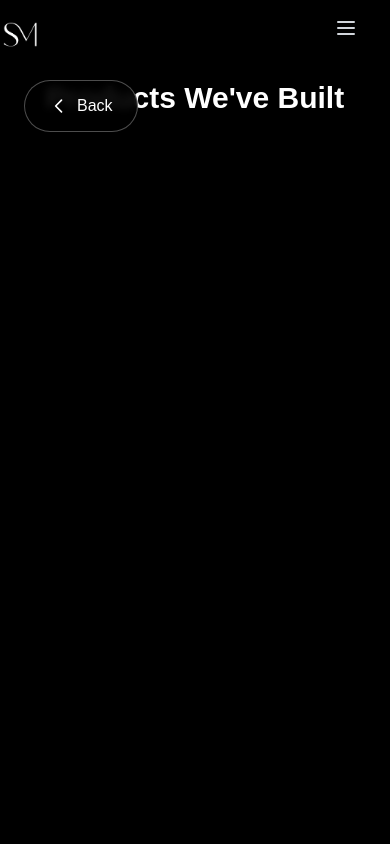
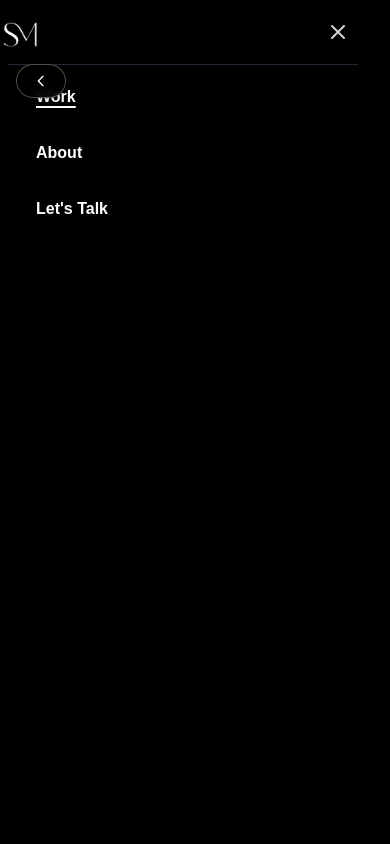
Before and after one commit to anshulsubramanian/Morphous, a Next.js app: page /work in a window 390 px wide. Both pictures are taken after a click on the button 346 px from the left and 28 px from the top of the page. Shown: the top 844 px of the page. Built offline with nearby package versions, Linux system fonts and the light colour scheme.

Commit message:
Updated mobile view

```diff
--- a/app/about/page.tsx
+++ b/app/about/page.tsx
@@ -14,13 +14,13 @@
       <Navbar />
 
       {/* Back Button */}
-      <nav className="fixed top-20 left-6 z-50">
+      <nav className="fixed top-16 sm:top-20 left-4 sm:left-6 z-50">
         <Link href="/">
-          <button className="px-6 py-3 bg-black/90 backdrop-blur-sm border border-white/30 rounded-full hover:bg-black transition-colors flex items-center gap-2 shadow-lg text-white">
-            <svg className="w-5 h-5" fill="none" viewBox="0 0 24 24" stroke="currentColor">
+          <button className="px-4 sm:px-6 py-2 sm:py-3 bg-black/90 backdrop-blur-sm border border-white/30 rounded-full hover:bg-black transition-colors flex items-center gap-2 shadow-lg text-white text-sm sm:text-base">
+            <svg className="w-4 h-4 sm:w-5 sm:h-5" fill="none" viewBox="0 0 24 24" stroke="currentColor">
               <path strokeLinecap="round" strokeLinejoin="round" strokeWidth={2} d="M15 19l-7-7 7-7" />
             </svg>
-            Back
+            <span className="hidden sm:inline">Back</span>
           </button>
         </Link>
       </nav>
--- a/app/contours-of-being-project/page.tsx
+++ b/app/contours-of-being-project/page.tsx
@@ -37,13 +37,13 @@
       <Navbar />
 
       {/* Back Button */}
-      <nav className="fixed top-20 left-6 z-50">
+      <nav className="fixed top-16 sm:top-20 left-4 sm:left-6 z-50">
         <Link href="/work">
-          <button className="px-6 py-3 bg-black/90 backdrop-blur-sm border border-white/30 rounded-full hover:bg-black transition-colors flex items-center gap-2 shadow-lg text-white">
-            <svg className="w-5 h-5" fill="none" viewBox="0 0 24 24" stroke="currentColor">
+          <button className="px-4 sm:px-6 py-2 sm:py-3 bg-black/90 backdrop-blur-sm border border-white/30 rounded-full hover:bg-black transition-colors flex items-center gap-2 shadow-lg text-white text-sm sm:text-base">
+            <svg className="w-4 h-4 sm:w-5 sm:h-5" fill="none" viewBox="0 0 24 24" stroke="currentColor">
               <path strokeLinecap="round" strokeLinejoin="round" strokeWidth={2} d="M15 19l-7-7 7-7" />
             </svg>
-            Back
+            <span className="hidden sm:inline">Back</span>
           </button>
         </Link>
       </nav>
--- a/app/inaaya-project/page.tsx
+++ b/app/inaaya-project/page.tsx
@@ -47,13 +47,13 @@
       <Navbar />
 
       {/* Back Button */}
-      <nav className="fixed top-20 left-6 z-50">
+      <nav className="fixed top-16 sm:top-20 left-4 sm:left-6 z-50">
         <Link href="/work">
-          <button className="px-6 py-3 bg-black/90 backdrop-blur-sm border border-white/30 rounded-full hover:bg-black transition-colors flex items-center gap-2 shadow-lg text-white">
-            <svg className="w-5 h-5" fill="none" viewBox="0 0 24 24" stroke="currentColor">
+          <button className="px-4 sm:px-6 py-2 sm:py-3 bg-black/90 backdrop-blur-sm border border-white/30 rounded-full hover:bg-black transition-colors flex items-center gap-2 shadow-lg text-white text-sm sm:text-base">
+            <svg className="w-4 h-4 sm:w-5 sm:h-5" fill="none" viewBox="0 0 24 24" stroke="currentColor">
               <path strokeLinecap="round" strokeLinejoin="round" strokeWidth={2} d="M15 19l-7-7 7-7" />
             </svg>
-            Back
+            <span className="hidden sm:inline">Back</span>
           </button>
         </Link>
       </nav>
--- a/app/kahna-project/page.tsx
+++ b/app/kahna-project/page.tsx
@@ -60,13 +60,13 @@
       <Navbar />
 
       {/* Back Button */}
-      <nav className="fixed top-20 left-6 z-50">
+      <nav className="fixed top-16 sm:top-20 left-4 sm:left-6 z-50">
         <Link href="/work">
-          <button className="px-6 py-3 bg-black/90 backdrop-blur-sm border border-white/30 rounded-full hover:bg-black transition-colors flex items-center gap-2 shadow-lg text-white">
-            <svg className="w-5 h-5" fill="none" viewBox="0 0 24 24" stroke="currentColor">
+          <button className="px-4 sm:px-6 py-2 sm:py-3 bg-black/90 backdrop-blur-sm border border-white/30 rounded-full hover:bg-black transition-colors flex items-center gap-2 shadow-lg text-white text-sm sm:text-base">
+            <svg className="w-4 h-4 sm:w-5 sm:h-5" fill="none" viewBox="0 0 24 24" stroke="currentColor">
               <path strokeLinecap="round" strokeLinejoin="round" strokeWidth={2} d="M15 19l-7-7 7-7" />
             </svg>
-            Back
+            <span className="hidden sm:inline">Back</span>
           </button>
         </Link>
       </nav>
--- a/app/tgr-project/page.tsx
+++ b/app/tgr-project/page.tsx
@@ -56,13 +56,13 @@
       <Navbar />
 
       {/* Back Button */}
-      <nav className="fixed top-20 left-6 z-50">
+      <nav className="fixed top-16 sm:top-20 left-4 sm:left-6 z-50">
         <Link href="/work">
-          <button className="px-6 py-3 bg-black/90 backdrop-blur-sm border border-white/30 rounded-full hover:bg-black transition-colors flex items-center gap-2 shadow-lg text-white">
-            <svg className="w-5 h-5" fill="none" viewBox="0 0 24 24" stroke="currentColor">
+          <button className="px-4 sm:px-6 py-2 sm:py-3 bg-black/90 backdrop-blur-sm border border-white/30 rounded-full hover:bg-black transition-colors flex items-center gap-2 shadow-lg text-white text-sm sm:text-base">
+            <svg className="w-4 h-4 sm:w-5 sm:h-5" fill="none" viewBox="0 0 24 24" stroke="currentColor">
               <path strokeLinecap="round" strokeLinejoin="round" strokeWidth={2} d="M15 19l-7-7 7-7" />
             </svg>
-            Back
+            <span className="hidden sm:inline">Back</span>
           </button>
         </Link>
       </nav>
--- a/app/white-studios-project/page.tsx
+++ b/app/white-studios-project/page.tsx
@@ -33,13 +33,13 @@
       <Navbar />
 
       {/* Back Button */}
-      <nav className="fixed top-20 left-6 z-50">
+      <nav className="fixed top-16 sm:top-20 left-4 sm:left-6 z-50">
         <Link href="/work">
-          <button className="px-6 py-3 bg-black/90 backdrop-blur-sm border border-white/30 rounded-full hover:bg-black transition-colors flex items-center gap-2 shadow-lg text-white">
-            <svg className="w-5 h-5" fill="none" viewBox="0 0 24 24" stroke="currentColor">
+          <button className="px-4 sm:px-6 py-2 sm:py-3 bg-black/90 backdrop-blur-sm border border-white/30 rounded-full hover:bg-black transition-colors flex items-center gap-2 shadow-lg text-white text-sm sm:text-base">
+            <svg className="w-4 h-4 sm:w-5 sm:h-5" fill="none" viewBox="0 0 24 24" stroke="currentColor">
               <path strokeLinecap="round" strokeLinejoin="round" strokeWidth={2} d="M15 19l-7-7 7-7" />
             </svg>
-            Back
+            <span className="hidden sm:inline">Back</span>
           </button>
         </Link>
       </nav>
--- a/app/work/page.tsx
+++ b/app/work/page.tsx
@@ -12,13 +12,13 @@
       <Navbar />
 
       {/* Back Button */}
-      <nav className="fixed top-20 left-6 z-50">
+      <nav className="fixed top-16 sm:top-20 left-4 sm:left-6 z-50">
         <Link href="/">
-          <button className="px-6 py-3 bg-black/90 backdrop-blur-sm border border-white/30 rounded-full hover:bg-black transition-colors flex items-center gap-2 shadow-lg text-white">
-            <svg className="w-5 h-5" fill="none" viewBox="0 0 24 24" stroke="currentColor">
+          <button className="px-4 sm:px-6 py-2 sm:py-3 bg-black/90 backdrop-blur-sm border border-white/30 rounded-full hover:bg-black transition-colors flex items-center gap-2 shadow-lg text-white text-sm sm:text-base">
+            <svg className="w-4 h-4 sm:w-5 sm:h-5" fill="none" viewBox="0 0 24 24" stroke="currentColor">
               <path strokeLinecap="round" strokeLinejoin="round" strokeWidth={2} d="M15 19l-7-7 7-7" />
             </svg>
-            Back
+            <span className="hidden sm:inline">Back</span>
           </button>
         </Link>
       </nav>
@@ -35,11 +35,11 @@
       {/* Projects Grid Section */}
       <section className="bg-white text-black py-20 px-4 sm:px-6 lg:px-8">
         <div className="max-w-7xl mx-auto">
-          <div className="grid md:grid-cols-3 gap-8">
+          <div className="grid grid-cols-1 md:grid-cols-2 lg:grid-cols-3 gap-6 md:gap-8">
             {/* The Garden Room */}
             <Link
               href="/tgr-project"
-              className="group relative bg-white border border-gray-200 rounded-lg overflow-hidden transition-opacity duration-300 cursor-pointer h-[600px] flex flex-col hover:opacity-70"
+              className="group relative bg-white border border-gray-200 rounded-lg overflow-hidden transition-opacity duration-300 cursor-pointer h-[500px] sm:h-[550px] md:h-[600px] flex flex-col hover:opacity-70 active:opacity-70"
             >
               {/* Image - 60% */}
               <div className="relative w-full flex-[0_0_60%] flex items-center justify-center bg-gray-50 p-4">
@@ -68,7 +68,7 @@
             {/* White Studios */}
             <Link
               href="/white-studios-project"
-              className="group relative bg-white border border-gray-200 rounded-lg overflow-hidden transition-opacity duration-300 cursor-pointer h-[600px] flex flex-col hover:opacity-70"
+              className="group relative bg-white border border-gray-200 rounded-lg overflow-hidden transition-opacity duration-300 cursor-pointer h-[500px] sm:h-[550px] md:h-[600px] flex flex-col hover:opacity-70 active:opacity-70"
             >
               {/* Image - 60% */}
               <div className="relative w-full flex-[0_0_60%] flex items-center justify-center bg-gray-50 p-4">
@@ -97,7 +97,7 @@
             {/* Kanha Decor */}
             <Link
               href="/kahna-project"
-              className="group relative bg-white border border-gray-200 rounded-lg overflow-hidden transition-opacity duration-300 cursor-pointer h-[600px] flex flex-col hover:opacity-70"
+              className="group relative bg-white border border-gray-200 rounded-lg overflow-hidden transition-opacity duration-300 cursor-pointer h-[500px] sm:h-[550px] md:h-[600px] flex flex-col hover:opacity-70 active:opacity-70"
             >
               {/* Image - 60% */}
               <div className="relative w-full flex-[0_0_60%] flex items-center justify-center bg-gray-50 p-4">
@@ -126,7 +126,7 @@
             {/* Contours of Being */}
             <Link
               href="/contours-of-being-project"
-              className="group relative bg-white border border-gray-200 rounded-lg overflow-hidden transition-opacity duration-300 cursor-pointer h-[600px] flex flex-col hover:opacity-70"
+              className="group relative bg-white border border-gray-200 rounded-lg overflow-hidden transition-opacity duration-300 cursor-pointer h-[500px] sm:h-[550px] md:h-[600px] flex flex-col hover:opacity-70 active:opacity-70"
             >
               {/* Image - 60% */}
               <div className="relative w-full flex-[0_0_60%] flex items-center justify-center bg-gray-50 p-4">
@@ -155,7 +155,7 @@
             {/* Inaaya Home */}
             <Link
               href="/inaaya-project"
-              className="group relative bg-white border border-gray-200 rounded-lg overflow-hidden transition-opacity duration-300 cursor-pointer h-[600px] flex flex-col hover:opacity-70"
+              className="group relative bg-white border border-gray-200 rounded-lg overflow-hidden transition-opacity duration-300 cursor-pointer h-[500px] sm:h-[550px] md:h-[600px] flex flex-col hover:opacity-70 active:opacity-70"
             >
               {/* Image - 60% */}
               <div className="relative w-full flex-[0_0_60%] flex items-center justify-center bg-gray-50 p-4">
--- a/components/AboutSection.tsx
+++ b/components/AboutSection.tsx
@@ -69,9 +69,9 @@
         {/* Images Section */}
         <div
           ref={imagesRef}
-          className="flex justify-end gap-0 transition-all duration-1000 ease-in-out w-full"
+          className="flex flex-col md:flex-row justify-end gap-4 md:gap-0 transition-all duration-1000 ease-in-out w-full"
         >
-          <div className="relative w-96 md:w-[480px] aspect-[3/4] overflow-hidden">
+          <div className="relative w-full md:w-96 lg:w-[480px] aspect-[3/4] overflow-hidden mx-auto md:mx-0">
             <div
               className="relative w-full h-full transition-all duration-1000 ease-in-out"
               style={{
@@ -86,7 +86,7 @@
               />
             </div>
           </div>
-          <div className="relative w-96 md:w-[480px] aspect-[3/4] overflow-hidden">
+          <div className="relative w-full md:w-96 lg:w-[480px] aspect-[3/4] overflow-hidden mx-auto md:mx-0">
             <div
               className="relative w-full h-full transition-all duration-1000 ease-in-out"
               style={{
--- a/components/Navbar.tsx
+++ b/components/Navbar.tsx
@@ -13,6 +13,7 @@
 export default function Navbar() {
   const [isScrolled, setIsScrolled] = useState(false);
   const [activeSection, setActiveSection] = useState<string>("");
+  const [isMobileMenuOpen, setIsMobileMenuOpen] = useState(false);
   const pathname = usePathname();
 
   useEffect(() => {
@@ -139,9 +140,25 @@
           </div>
           <div className="md:hidden">
             <button
-              className="text-gray-300 hover:text-white focus:outline-none"
+              onClick={() => setIsMobileMenuOpen(!isMobileMenuOpen)}
+              className="text-gray-300 hover:text-white focus:outline-none p-2"
               aria-label="Menu"
             >
+              {isMobileMenuOpen ? (
+                <svg
+                  className="h-6 w-6"
+                  fill="none"
+                  viewBox="0 0 24 24"
+                  stroke="currentColor"
+                >
+                  <path
+                    strokeLinecap="round"
+                    strokeLinejoin="round"
+                    strokeWidth={2}
+                    d="M6 18L18 6M6 6l12 12"
+                  />
+                </svg>
+              ) : (
                 <svg
                   className="h-6 w-6"
                   fill="none"
@@ -155,9 +172,36 @@
                     d="M4 6h16M4 12h16M4 18h16"
                   />
                 </svg>
+              )}
             </button>
           </div>
         </div>
+
+        {/* Mobile Menu */}
+        {isMobileMenuOpen && (
+          <div className="md:hidden border-t border-gray-800 bg-black/95 backdrop-blur-md">
+            <div className="px-4 pt-2 pb-4 space-y-2">
+              {navItems.map((item) => {
+                const isActive = activeSection === item.href;
+                return (
+                  <a
+                    key={item.name}
+                    href={item.href}
+                    onClick={(e) => {
+                      handleClick(e, item.href);
+                      setIsMobileMenuOpen(false);
+                    }}
+                    className={`block text-white font-bold px-3 py-3 text-base transition-colors hover:opacity-80 ${
+                      isActive ? "underline decoration-2 underline-offset-4" : ""
+                    }`}
+                  >
+                    {item.name}
+                  </a>
+                );
+              })}
+            </div>
+          </div>
+        )}
       </div>
     </nav>
   );
--- a/components/WorkSection.tsx
+++ b/components/WorkSection.tsx
@@ -65,7 +65,7 @@
     return workImages[Math.floor(Math.random() * workImages.length)];
   };
 
-  const handleMouseMove = (e: React.MouseEvent<HTMLDivElement>) => {
+  const handlePointerMove = (e: React.PointerEvent<HTMLDivElement>) => {
     if (!containerRef.current || !headingRef.current) return;
 
     const sectionRect = containerRef.current.getBoundingClientRect();
@@ -153,8 +153,8 @@
       id="work"
       className="min-h-screen bg-black text-white py-20 px-4 sm:px-6 lg:px-8 relative overflow-hidden"
       ref={containerRef}
-      onMouseMove={handleMouseMove}
-      onMouseLeave={handleMouseLeave}
+      onPointerMove={handlePointerMove}
+      onPointerLeave={handleMouseLeave}
     >
       <div className="max-w-7xl mx-auto relative z-10">
         <h2
```
Also changed, not shown: app/layout.tsx (+7 -1 lines), app/page.tsx (+23 -31 lines). Lines whose indentation alone changed are shown as unchanged.
